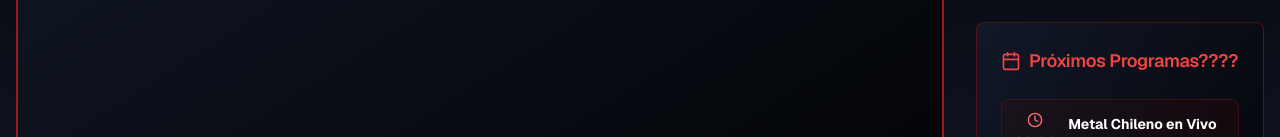
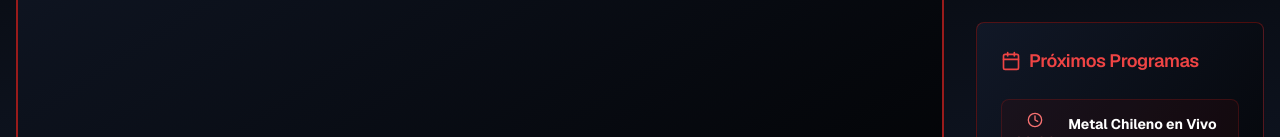
Before and after one commit to jromanati/comunidad_rockera, a Next.js app: page /tv in a window 1280 px wide. Shown: the part 535-672 px from the top of the page. Built offline with nearby package versions, Linux system fonts and the light colour scheme; no server answers.

Commit message:
actualizacion tv v5

```diff
--- a/app/tv/page.tsx
+++ b/app/tv/page.tsx
@@ -250,7 +250,7 @@ export default function ComunidadMetalTV() {
               <CardHeader>
                 <CardTitle className="text-lg text-red-500 flex items-center">
                   <Calendar className="w-5 h-5 mr-2" />
-                  Próximos Programas????
+                  Próximos Programas
                 </CardTitle>
               </CardHeader>
               <CardContent>
```
